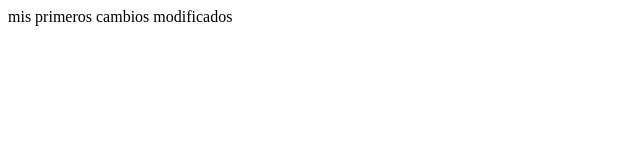
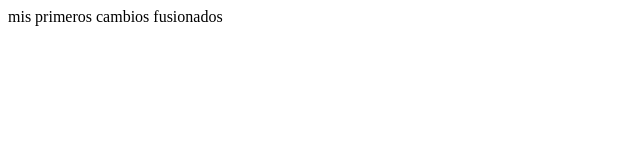
Before and after one commit to WilterD/pruebagit, a plain HTML site: page index.html in a window 1280 px wide. Shown: the full height of the page, 0-640 px from the left. Drawn offline with Linux system fonts and the light colour scheme.

Commit message:
nuevos cambios

```diff
--- a/index.html
+++ b/index.html
@@ -6,6 +6,6 @@
     <title>Document</title>
 </head>
 <body>
-    mis primeros cambios modificados
+    mis primeros cambios fusionados
 </body>
 </html>
```
